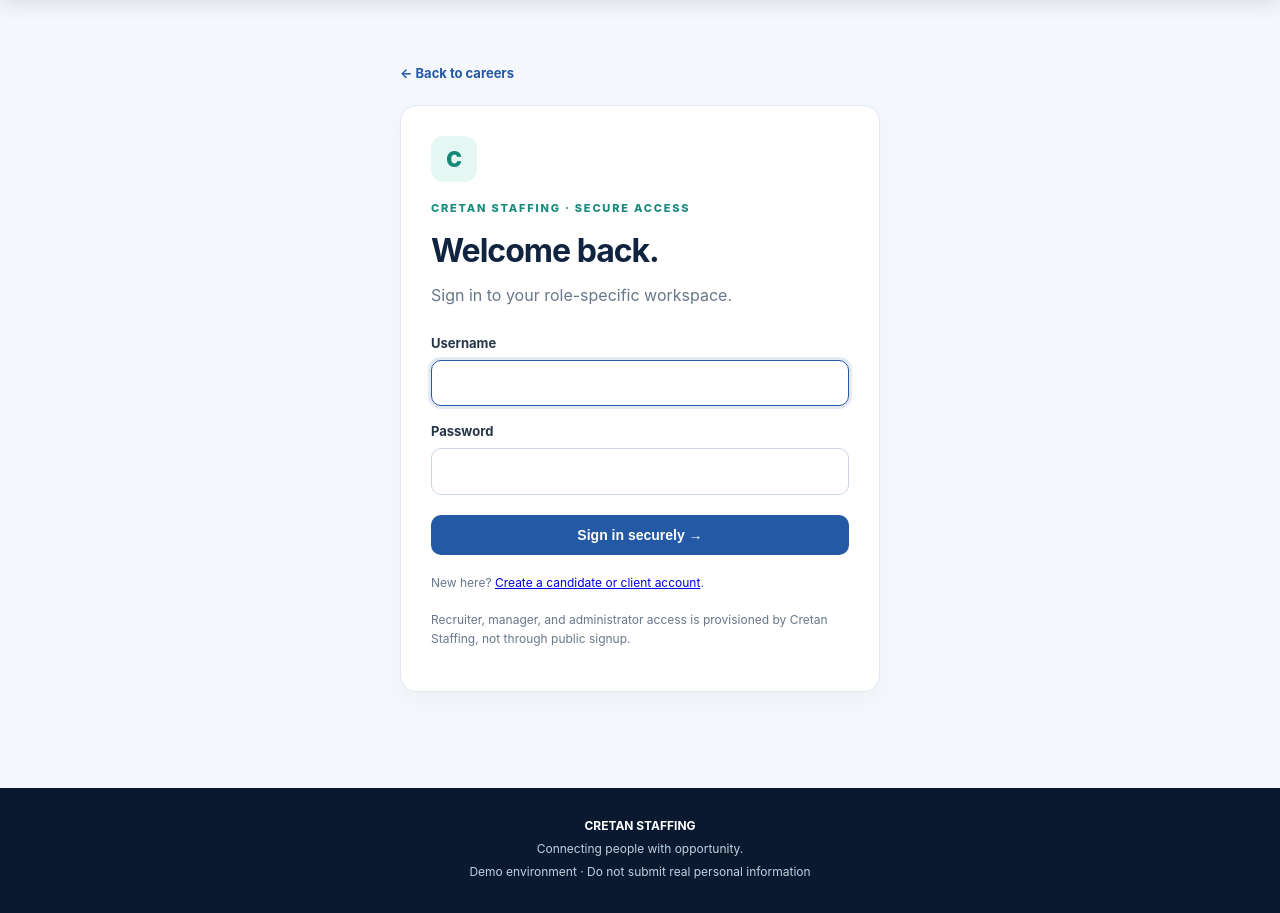
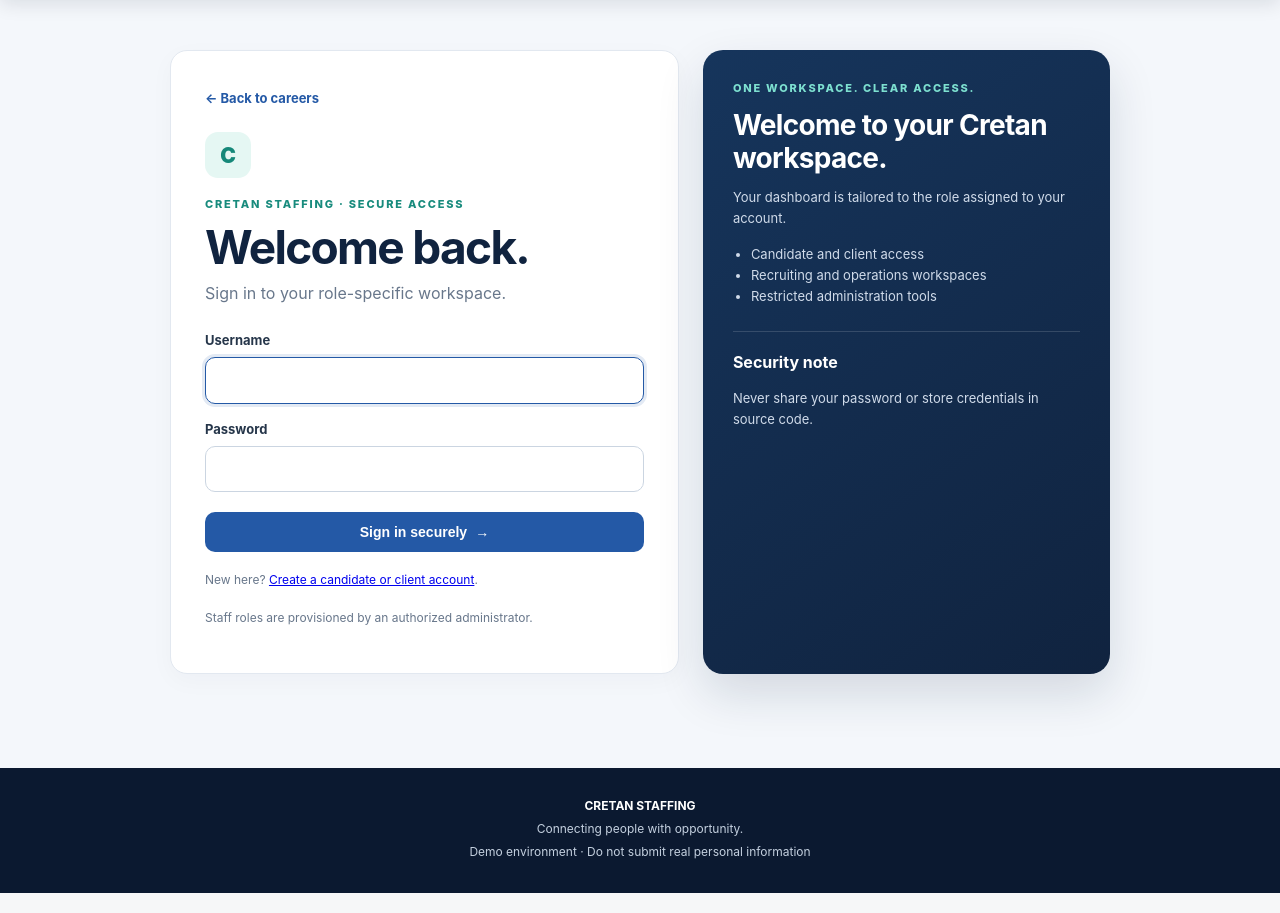
Before and after one commit to Username0ERROR/cretan-staffing, a Django app: page /login/ in a window 1280 px wide. Shown: the part 73-986 px from the top of the page. Run offline with Django 5.2, Linux system fonts and the light colour scheme.

Commit message:
Restyle login page to match main careers UI

```diff
--- a/templates/portal/login.html
+++ b/templates/portal/login.html
@@ -1 +1,19 @@
-{% extends 'portal/base.html' %}{% block title %}Sign in | Cretan Staffing{% endblock %}{% block content %}<section class="login-shell"><a class="backlink" href="/">← Back to careers</a><div class="panel" style="margin-top:20px;padding:30px"><div class="login-mark">C</div><div class="eyebrow">Cretan Staffing · Secure access</div><h1>Welcome back.</h1><p class="muted" style="margin-top:0;margin-bottom:24px">Sign in to your role-specific workspace.</p>{% if form.errors %}<div class="error">The username or password was not recognized, or the account has not been activated.</div>{% endif %}<form method="post" class="form">{% csrf_token %}<input type="hidden" name="next" value="{{ next|default:'/dashboard/' }}"><label for="id_username">Username<input id="id_username" type="text" name="username" autocomplete="username" required autofocus></label><label for="id_password">Password<input id="id_password" type="password" name="password" autocomplete="current-password" required></label><button class="btn" type="submit" style="width:100%;margin-top:5px">Sign in securely →</button></form><p class="login-help">New here? <a href="/signup/">Create a candidate or client account</a>.</p><p class="login-help">Recruiter, manager, and administrator access is provisioned by Cretan Staffing, not through public signup.</p></div></section>{% endblock %}
+{% extends 'portal/base.html' %}{% block title %}Sign in | Cretan Staffing{% endblock %}{% block content %}
+<section class="auth-layout">
+  <div class="panel auth-card">
+    <a class="backlink" href="/">← Back to careers</a>
+    <div class="login-mark" style="margin-top:22px">C</div>
+    <div class="eyebrow">Cretan Staffing · Secure access</div>
+    <h1 class="page-title">Welcome back.</h1>
+    <p class="muted" style="margin:0 0 24px">Sign in to your role-specific workspace.</p>
+    {% if form.errors %}<div class="error">The username or password was not recognized, or the account has not been activated.</div>{% endif %}
+    <form method="post" class="form">{% csrf_token %}<input type="hidden" name="next" value="{{ next|default:'/dashboard/' }}">
+      <label for="id_username">Username<input id="id_username" type="text" name="username" autocomplete="username" required autofocus></label>
+      <label for="id_password">Password<input id="id_password" type="password" name="password" autocomplete="current-password" required></label>
+      <button class="btn" type="submit" style="width:100%;margin-top:5px">Sign in securely <span aria-hidden="true">→</span></button>
+    </form>
+    <p class="login-help">New here? <a href="/signup/">Create a candidate or client account</a>.</p>
+    <p class="login-help">Staff roles are provisioned by an authorized administrator.</p>
+  </div>
+  <aside class="auth-side"><div class="eyebrow">One workspace. Clear access.</div><h2>Welcome to your Cretan workspace.</h2><p>Your dashboard is tailored to the role assigned to your account.</p><ul><li>Candidate and client access</li><li>Recruiting and operations workspaces</li><li>Restricted administration tools</li></ul><div class="side-rule"><strong>Security note</strong><p>Never share your password or store credentials in source code.</p></div></aside>
+</section>{% endblock %}
```
